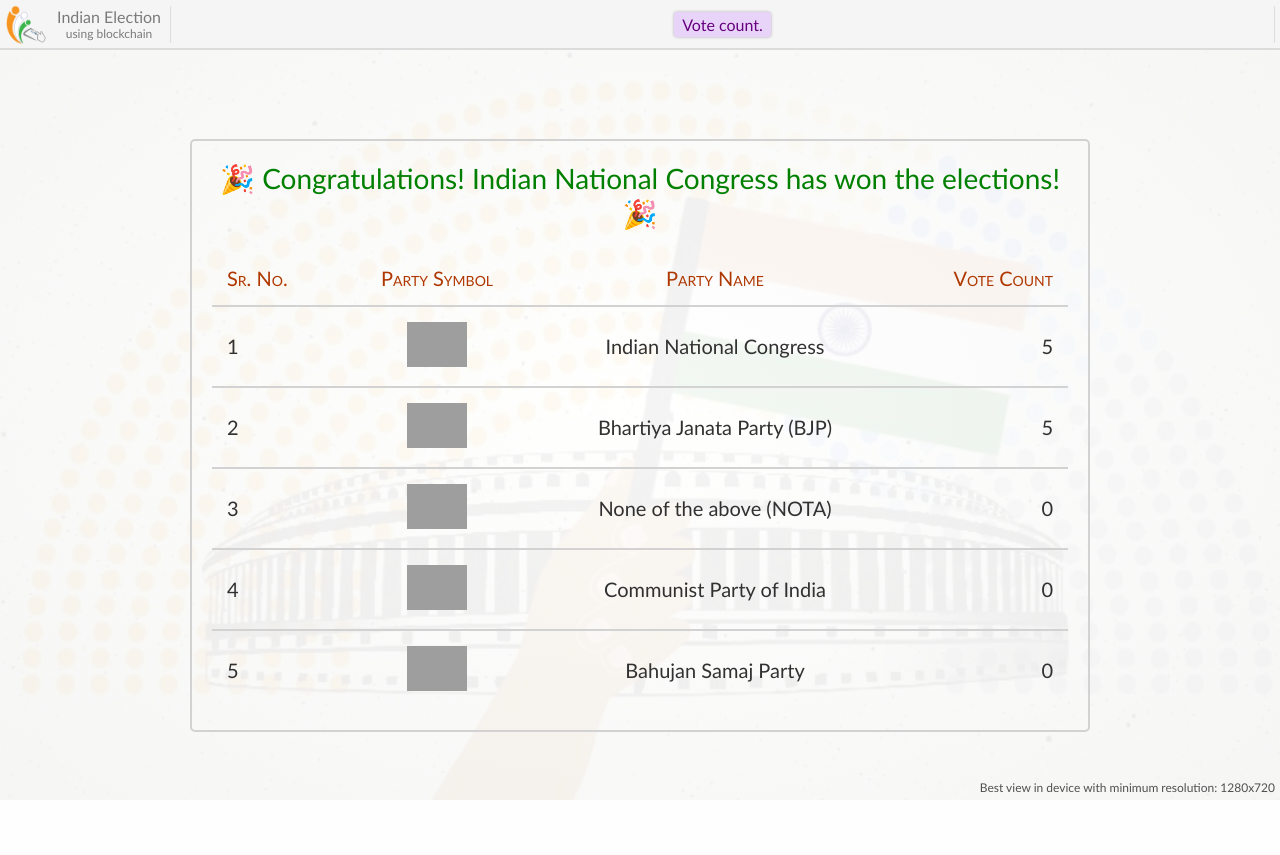
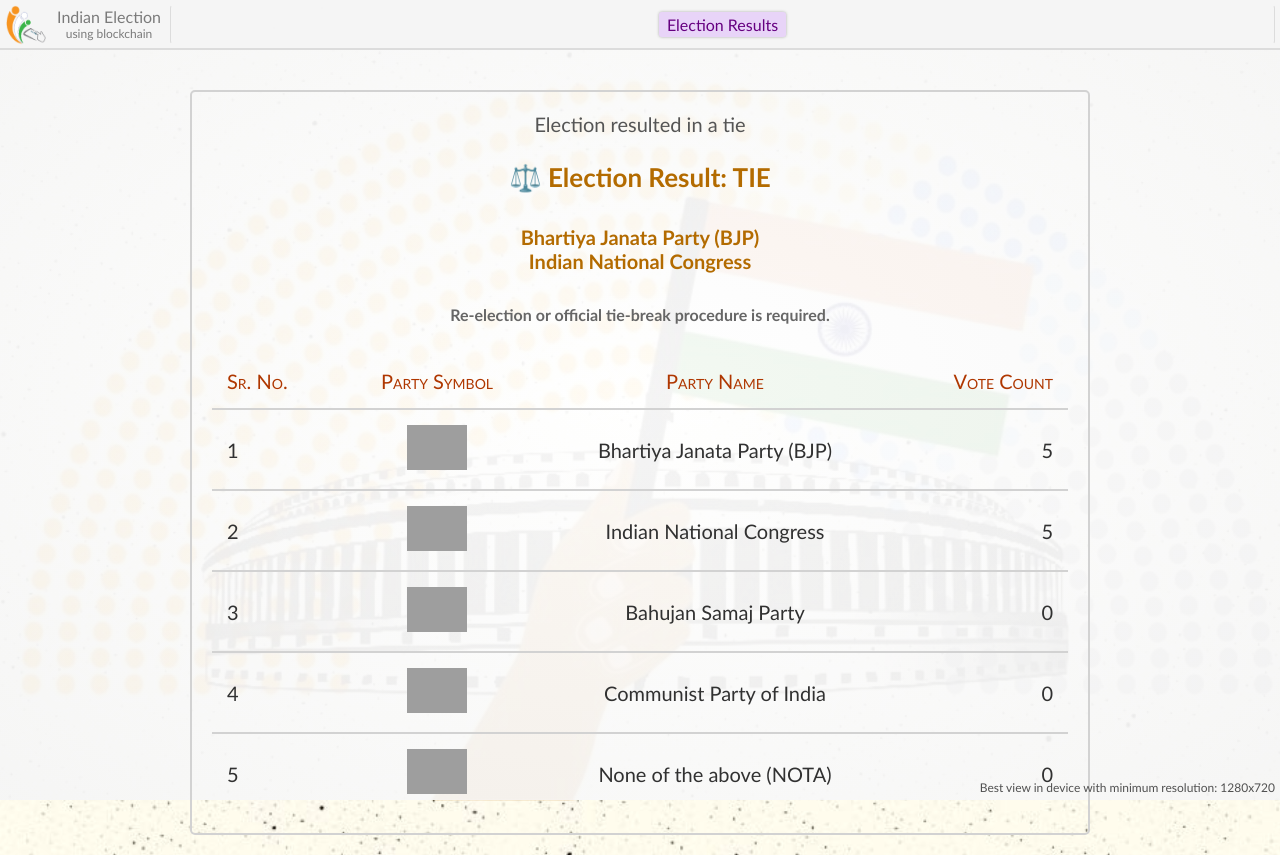
Before and after one commit to yathy-08/voting-system-using-block-chain, a Django app: page /show-result/ in a window 1280 px wide. Before the commit the page ends 800 px from the top, so only its background shows below. Run offline with Django 3.2, Linux system fonts and the light colour scheme; data comes from the database, SQL or seed files in the repository; both versions use the stored data as it was after the commit; data that the repository does not hold is empty; grey boxes are pictures that could not be loaded.

Commit message:
Changed the result functionality

```diff
--- a/home/models.py
+++ b/home/models.py
@@ -45,3 +45,11 @@ class Block(models.Model):
 class MiningInfo(models.Model):
     prev_hash = models.CharField(max_length=100, blank=True)
     last_block_id = models.CharField(null=True, max_length=10)
+
+class ElectionResult(models.Model):
+    declared = models.BooleanField(default=False)
+    winner_party = models.ForeignKey(
+        PoliticalParty, null=True, blank=True, on_delete=models.SET_NULL
+    )
+    email_sent = models.BooleanField(default=False)
+    declared_at = models.DateTimeField(null=True, blank=True)
--- a/home/templates/show-result.html
+++ b/home/templates/show-result.html
@@ -5,10 +5,15 @@
 <link rel="stylesheet" type="text/css" href="{% static 'css/show-result.css' %}">
 <script src="https://code.jquery.com/jquery-3.6.0.min.js"></script>
 <script src="{% static 'scripts/base.js' %}"></script>
+
 <script>
     $(document).ready(function(){
         hide_loading();
-        showAlert('Vote count.', 'rgba(201, 136, 255, 0.3)', 'rgb(102, 0, 128)');
+        showAlert(
+            'Election Results',
+            'rgba(201, 136, 255, 0.3)',
+            'rgb(102, 0, 128)'
+        );
     });
 </script>
 {% endblock %}
@@ -17,9 +22,55 @@
 
 <div class="show-result">
 
+    {% if status %}
+    <div style="
+        text-align:center;
+        font-size:20px;
+        color:#555;
+        margin-bottom:25px;
+        font-weight:500;
+    ">
+        {{ status }}
+    </div>
+    {% endif %}
+
     {% if winner_party %}
-    <div class="winner-announcement" style="text-align:center; font-size: 28px; color: green; margin-bottom: 20px;">
-        🎉 Congratulations! {{ winner_party.party_name }} has won the elections! 🎉
+    <div style="
+        text-align:center;
+        font-size:28px;
+        color:#1e7e34;
+        margin-bottom:30px;
+        font-weight:700;
+    ">
+        🏆 Election Winner Declared
+        <br><br>
+        <span style="font-size:22px;">
+            {{ winner_party.party_name }}
+        </span>
+    </div>
+    {% endif %}
+
+    {% if tie_parties %}
+    <div style="
+        text-align:center;
+        font-size:26px;
+        color:#b36b00;
+        margin-bottom:30px;
+        font-weight:600;
+    ">
+        ⚖️ Election Result: TIE
+        <br><br>
+
+        {% for party in tie_parties %}
+            <div style="font-size:20px;">
+                {{ party.party_name }}
+            </div>
+        {% endfor %}
+
+        <br>
+        <div style="font-size:16px; color:#666;">
+            Re-election or official tie-break procedure is required.
+        </div>
     </div>
     {% endif %}
 
@@ -30,10 +81,17 @@
             <td>Party Name</td>
             <td>Vote Count</td>
         </tr>
+
         {% for result in results %}
         <tr>
             <td>{{ result.sr }}</td>
-            <td><img style="width: 60px;" src="{{ result.party_symbol }}"></td>
+            <td>
+                {% if result.party_symbol %}
+                    <img src="{{ result.party_symbol }}" style="width:60px;">
+                {% else %}
+                    —
+                {% endif %}
+            </td>
             <td>{{ result.party_name }}</td>
             <td>{{ result.vote_count }}</td>
         </tr>
--- a/home/views.py
+++ b/home/views.py
@@ -5,7 +5,15 @@ from django.forms.models import model_to_dict
 from django.conf import settings
 from django.utils import timezone
 
-from .models import Voters, PoliticalParty, Vote, VoteBackup, Block, MiningInfo
+from .models import (
+    Voters,
+    PoliticalParty,
+    Vote,
+    VoteBackup,
+    Block,
+    MiningInfo,
+    ElectionResult,
+)
 from .methods_module import verify_vote, vote_count
 
 from Crypto.Hash import SHA3_256
@@ -263,34 +271,83 @@ def dummy_data_input(to_do):
 
 
 def show_result(request):
+    results = []
+    winner_party = None
+    tie_parties = []
+
     vote_result = vote_count()
-    vote_result = dict(
-        reversed(sorted(vote_result.items(), key=lambda vr: (vr[1], vr[0])))
-    )
 
-    results = []
     political_parties = PoliticalParty.objects.all()
-    for i, (party_id, votecount) in enumerate(vote_result.items(), start=1):
+    for i, (party_id, votecount) in enumerate(
+        sorted(vote_result.items(), key=lambda x: (-x[1], x[0])), start=1
+    ):
         party = political_parties.get(party_id=party_id)
-        results.append(
+        results.append({
+            "sr": i,
+            "party_name": party.party_name,
+            "party_symbol": party.party_logo,
+            "vote_count": votecount,
+        })
+
+    if Voters.objects.filter(vote_done=False).exists():
+        return render(
+            request,
+            "show-result.html",
             {
-                "sr": i,
-                "party_name": party.party_name,
-                "party_symbol": party.party_logo,
-                "vote_count": votecount,
-            }
+                "results": results,
+                "status": "Voting is still in progress",
+            },
         )
 
-    winner_party = None
-    if Voters.objects.filter(vote_done=False).count() == 0:
-        winner_id = max(vote_result, key=vote_result.get)
-        winner_party = PoliticalParty.objects.get(party_id=winner_id)
-        send_winner_email(winner_party)  # call directly, no import
+    if Vote.objects.filter(block_id=None).exists():
+        return render(
+            request,
+            "show-result.html",
+            {
+                "results": results,
+                "status": "Votes are not yet mined and verified",
+            },
+        )
+
+    election, _ = ElectionResult.objects.get_or_create(id=1)
+
+    max_votes = max(vote_result.values())
+    top_parties = [pid for pid, v in vote_result.items() if v == max_votes]
+
+    if len(top_parties) > 1:
+        tie_parties = PoliticalParty.objects.filter(party_id__in=top_parties)
+        return render(
+            request,
+            "show-result.html",
+            {
+                "results": results,
+                "tie_parties": tie_parties,
+                "status": "Election resulted in a tie",
+            },
+        )
+
+    winner_party = PoliticalParty.objects.get(party_id=top_parties[0])
+
+    if not election.declared:
+        election.declared = True
+        election.winner_party = winner_party
+        election.declared_at = timezone.now()
+        election.save()
+
+    if not election.email_sent:
+        send_winner_email(winner_party)
+        election.email_sent = True
+        election.save()
 
     return render(
-        request, "show-result.html", {"results": results, "winner_party": winner_party}
+        request,
+        "show-result.html",
+        {
+            "results": results,
+            "winner_party": winner_party,
+            "status": "Election completed successfully",
+        },
     )
-
 
 def send_winner_email(winner_party):
     voters = Voters.objects.all()
@@ -492,3 +549,19 @@ def verify_block(request):
 
 def track_server(request):
     return JsonResponse(ts_data)
+
+
+def reset_election():
+    # Delete votes and blockchain
+    Vote.objects.all().delete()
+    VoteBackup.objects.all().delete()
+    Block.objects.all().delete()
+
+    # Reset voter status
+    Voters.objects.update(vote_done=False)
+
+    # Reset mining info
+    MiningInfo.objects.all().delete()
+    MiningInfo.objects.create(id=0, prev_hash="0" * 64, last_block_id="0")
+
+    print("Election reset completed.")
```
Also changed, not shown: db.sqlite3, home/migrations/0003_electionresult.py (added).
